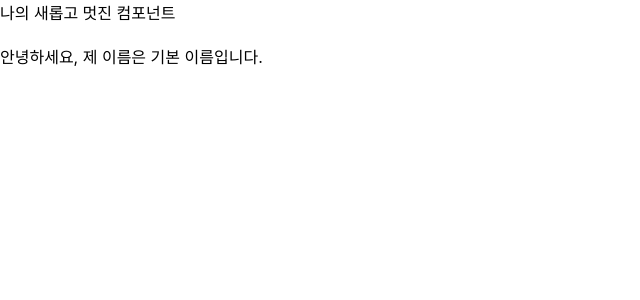
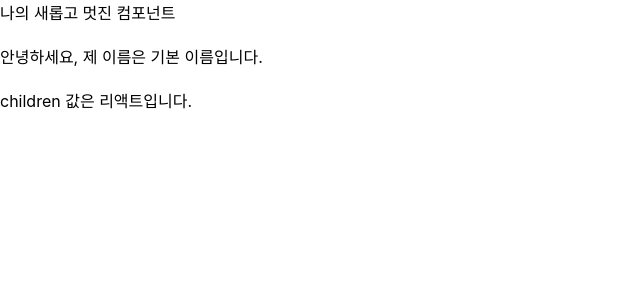
Before and after one commit to dohy-9443/ReactExample, a React (Create React App) app in the folder hello-react/: page / in a window 1280 px wide. Shown: the top 300 px of the page, without its empty margins (0-640 px from the left). Built offline with nearby package versions, Linux system fonts and the light colour scheme.

Commit message:
태그 사이의 내용을 보여 주는 children

```diff
--- a/hello-react/src/App.js
+++ b/hello-react/src/App.js
@@ -4,7 +4,7 @@ import MyComponent from './MyComponent';
 const App = () => {
   return (
     <div>
-      <MyComponent />
+      <MyComponent>리액트</MyComponent>
       <br />
     </div>
   );
--- a/hello-react/src/MyComponent.js
+++ b/hello-react/src/MyComponent.js
@@ -6,6 +6,8 @@ const MyComponent = (props) => {
       <div>나의 새롭고 멋진 컴포넌트</div>
       <br />
       <div>안녕하세요, 제 이름은 {props.name}입니다.</div>
+      <br />
+      <div>children 값은 {props.children}입니다.</div>
     </>
   );
 };
```
